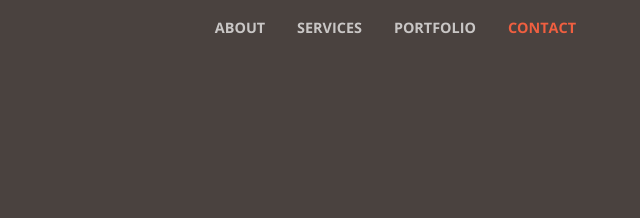
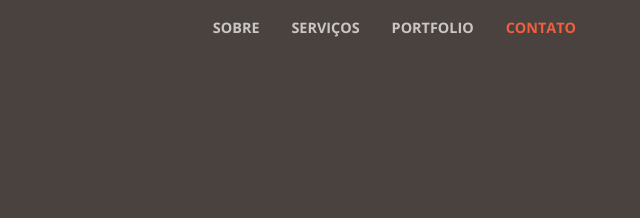
Before and after one commit to paulo-pires/paulo-pires.github.io, a website with bundled scripts: page index.html in a window 1280 px wide. Shown: the top 218 px of the page, 603-1243 px from the left. Built offline with nearby package versions, Linux system fonts and the light colour scheme.

Commit message:
Update index.html

```diff
--- a/index.html
+++ b/index.html
@@ -38,16 +38,16 @@
         <div class="collapse navbar-collapse" id="navbarResponsive">
           <ul class="navbar-nav ml-auto">
             <li class="nav-item">
-              <a class="nav-link js-scroll-trigger" href="#about">About</a>
+              <a class="nav-link js-scroll-trigger" href="#about">Sobre</a>
             </li>
             <li class="nav-item">
-              <a class="nav-link js-scroll-trigger" href="#services">Services</a>
+              <a class="nav-link js-scroll-trigger" href="#services">Serviços</a>
             </li>
             <li class="nav-item">
               <a class="nav-link js-scroll-trigger" href="#portfolio">Portfolio</a>
             </li>
             <li class="nav-item">
-              <a class="nav-link js-scroll-trigger" href="#contact">Contact</a>
+              <a class="nav-link js-scroll-trigger" href="#contact">Contato</a>
             </li>
           </ul>
         </div>
@@ -243,12 +243,12 @@
         <div class="row">
           <div class="col-lg-4 ml-auto text-center">
             <i class="fa fa-phone fa-3x mb-3 sr-contact"></i>
-            <p>123-456-6789</p>
+            <p>(47)99909-3179</p>
           </div>
           <div class="col-lg-4 mr-auto text-center">
             <i class="fa fa-envelope-o fa-3x mb-3 sr-contact"></i>
             <p>
-              <a href="mailto:your-email@your-domain.com">feedback@startbootstrap.com</a>
+              <a href="mailto:paulo.pires@edu.univali.br">paulo.pires@edu.univali.br</a>
             </p>
           </div>
         </div>
```
